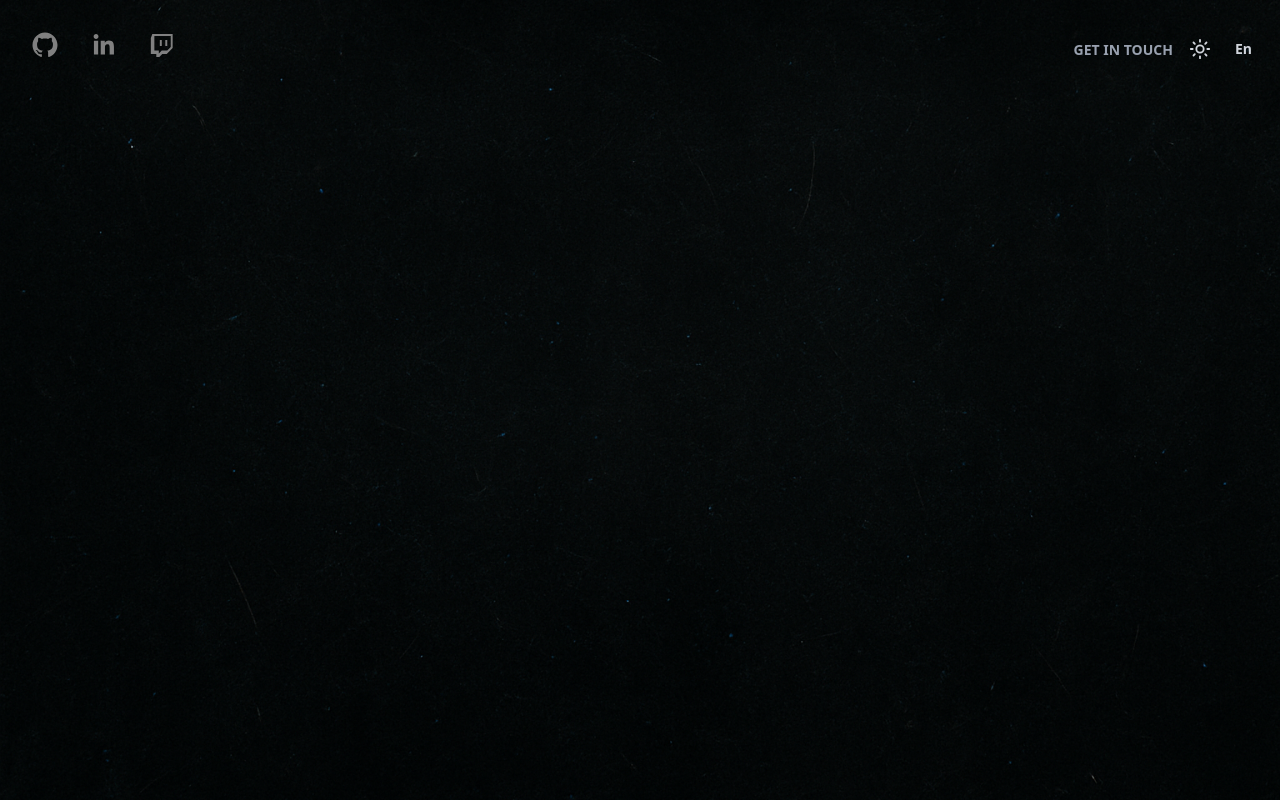
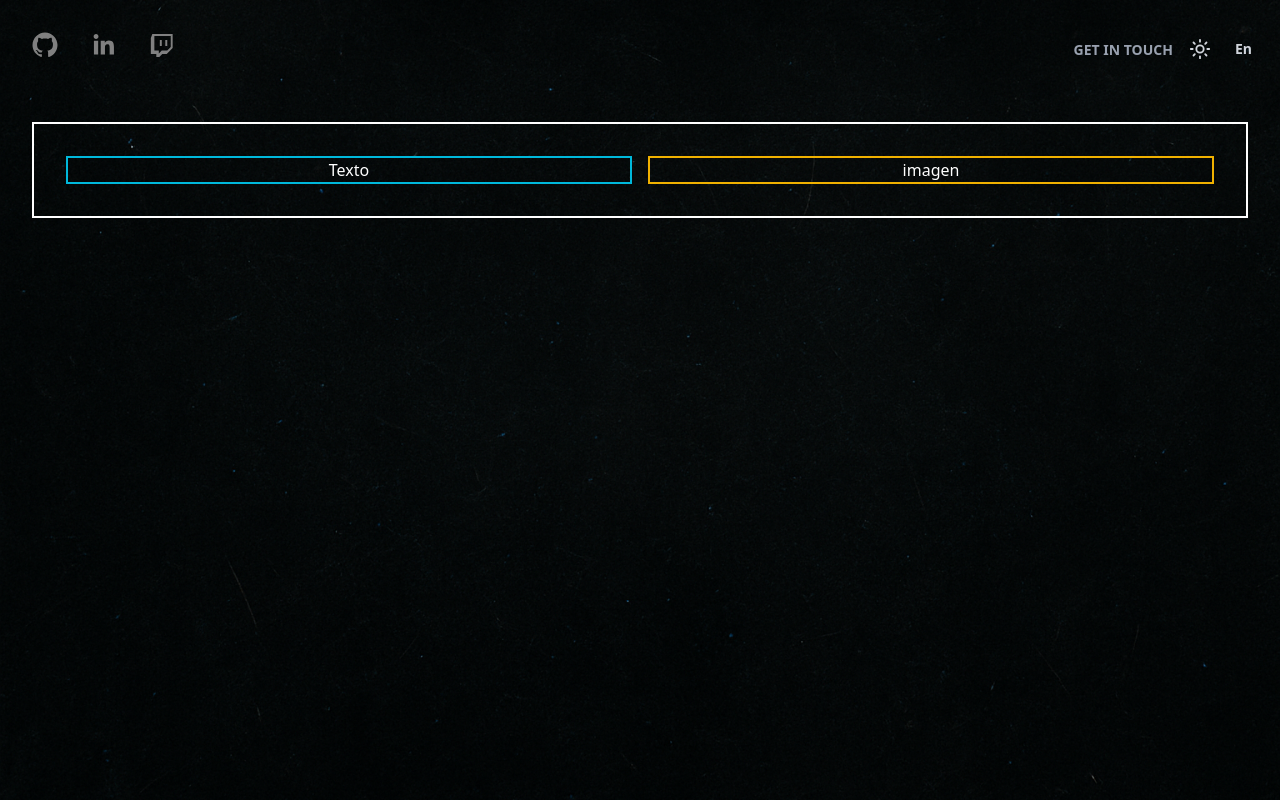
Before and after one commit to fer0o/portfolio, a Next.js app: page / in a window 1280 px wide. Built offline with nearby package versions, Linux system fonts and the light colour scheme.

Commit message:
estructura inicial del hero

```diff
--- /dev/null
+++ b/src/Components/Hero.tsx
@@ -0,0 +1,16 @@
+import React from 'react'
+
+const Hero = () => {
+  return (
+    <div className='text-white border-2 border-white align-middle grid grid-cols-2 items-center justify-center p-8 gap-4'>
+        <div className='flex flex-col items-center justify-center border-2 border-cyan-500'>
+            <p>Texto</p>
+        </div>
+        <div className='flex items-center justify-center border-2 border-yellow-500'>
+            <p>imagen</p>
+        </div>
+    </div>
+  )
+}
+
+export default Hero
--- a/src/app/page.tsx
+++ b/src/app/page.tsx
@@ -1,32 +1,44 @@
 'use client'
-import { useState } from "react";
-import Navbar from "@/Components/Navbar";
+import { useState } from 'react'
+import Navbar from '@/Components/Navbar'
+import Hero from '@/Components/Hero'
 
-
-export default function Home() {
+export default function Home () {
   //estado para el modo oscuro
-  const [darkMode, setDarkMode] = useState(true);
+  const [darkMode, setDarkMode] = useState(true)
   //estado para el idioma
-  const [language, setLanguage] = useState("en");
+  const [language, setLanguage] = useState('en')
 
   //funcion para alternar el modo oscuro
-  const toggleDarkMode = () => setDarkMode(prev => !prev);
+  const toggleDarkMode = () => setDarkMode(prev => !prev)
   //funcion para alternar el idioma
   const toggleLanguage = () => {
-    const newLanguage = language === "en" ? "es" : "en";
-    setLanguage(newLanguage);
-    console.log(`tu idioma es ${newLanguage}`);
+    const newLanguage = language === 'en' ? 'es' : 'en'
+    setLanguage(newLanguage)
+    console.log(`tu idioma es ${newLanguage}`)
   }
   //backgrounds
-  const backgrounds = darkMode ? "./backgrounds/dark.png" : "./backgrounds/white.png";
+  const backgrounds = darkMode
+    ? './backgrounds/dark.png'
+    : './backgrounds/white.png'
   return (
     <div
-           className={`h-screen w-full bg-cover bg-center text-${darkMode ? 'white' : 'black'}`}
+      className={` h-screen snap-y snap-mandatory overflow-y-hidden overflow-x-hidden z-0 w-full bg-cover bg-center text-${
+        darkMode ? 'white' : 'black'
+      }`}
       style={{ backgroundImage: `url(${backgrounds})` }}
-     >
-      {/* Aquí puedes pasar el toggle y el estado al Navbar para mostrar el botón */}
-      <Navbar toggleDarkMode={toggleDarkMode} darkMode={darkMode} toggleLanguage={toggleLanguage} language={language} />
+    >
+      {/* Navbar */}
+      <Navbar
+        toggleDarkMode={toggleDarkMode}
+        darkMode={darkMode}
+        toggleLanguage={toggleLanguage}
+        language={language}
+      />
       {/* Resto del contenido */}
+      <section className='snap-center p-8'>
+        <Hero />
+      </section>
     </div>
-  );
+  )
 }
```
